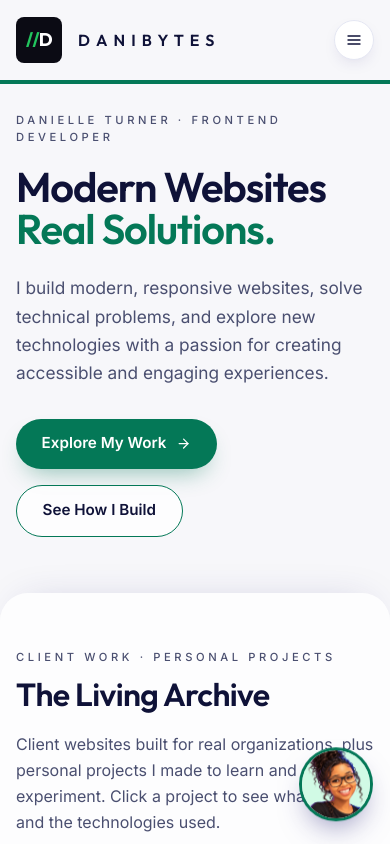
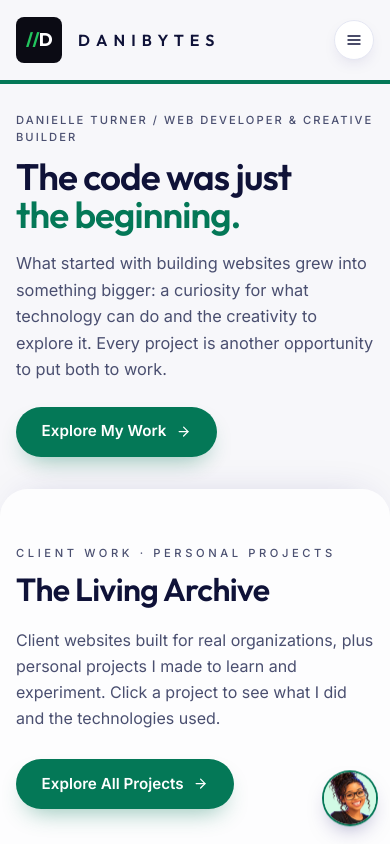
Before and after one commit to xDanielleT/my-portfolio, a React (Vite) app: page / in a window 390 px wide. Shown: the top 844 px of the page. Built offline with nearby package versions, Linux system fonts and the light colour scheme.

Commit message:
New hero intro, mobile chat and notes fixes, remove em dashes

```diff
--- a/src/components/ChatAvatar.jsx
+++ b/src/components/ChatAvatar.jsx
@@ -95,6 +95,8 @@ export const ChatAvatar = () => {
 
   // Wave hello once, a few seconds after the page loads
   useEffect(() => {
+        // Only on larger screens: on phones the bubble covers too much of the page
+    if (!window.matchMedia("(min-width: 768px)").matches) return;
     const t = setTimeout(() => setShowHint(true), 8000);
     return () => clearTimeout(t);
   }, []);
--- a/src/components/sections/Home.jsx
+++ b/src/components/sections/Home.jsx
@@ -179,30 +179,26 @@ const HeroVisual = () => {
 
 export const Home = () => {
   return (
-    <section id="home" className="pt-28 pb-14 lg:pt-32 lg:pb-16 overflow-hidden">
+    <section id="home" className="pt-28 pb-8 sm:pb-14 lg:pt-32 lg:pb-16 overflow-hidden">
       <div className="container-x grid grid-cols-1 lg:grid-cols-[1fr_1.05fr] gap-10 items-center">
         <div>
-          <p className="eyebrow mb-5">Danielle Turner · Frontend Developer</p>
-          {/* <p className="eyebrow mb-5">Web Developer · Creative · Problem-Solver</p> */}
+          <p className="eyebrow mb-3 sm:mb-5 tracking-[0.18em] sm:tracking-[0.32em]">Danielle Turner / Web Developer &amp; Creative Builder</p>
 
-          <h1 className="font-semibold tracking-tight text-[var(--navy)] leading-[1.02] text-[clamp(2.6rem,6vw,4.1rem)]">
-            Modern Websites
+          <h1 className="font-semibold tracking-tight text-[var(--navy)] leading-[1.04] text-[clamp(2.3rem,6vw,4.1rem)]">
+            The code was just
             <br />
-            <span className="gradient-text">Real Solutions.</span>
+            <span className="gradient-text">the beginning.</span>
           </h1>
 
-          <p className="mt-6 max-w-[480px] text-[1.08rem] leading-relaxed text-[var(--muted)]">
-            I build modern, responsive websites, solve technical problems, and
-            explore new technologies with a passion for creating accessible and
-            engaging experiences.
+          <p className="mt-4 sm:mt-6 max-w-[480px] text-[1.02rem] sm:text-[1.08rem] leading-relaxed text-[var(--muted)]">
+            What started with building websites grew into something bigger: a
+            curiosity for what technology can do and the creativity to explore
+            it. Every project is another opportunity to put both to work.
           </p>
 
-          <div className="flex flex-wrap gap-4 mt-8">
+          <div className="mt-6 sm:mt-8">
             <a href="#projects" className="btn btn-primary">
               Explore My Work <FiArrowRight />
-            </a>
-            <a href="#playground" className="btn btn-outline">
-              See How I Build
             </a>
           </div>
         </div>
--- a/src/components/sections/Playground.jsx
+++ b/src/components/sections/Playground.jsx
@@ -49,7 +49,12 @@ export const Playground = () => {
     // Mouse can grab anywhere on a note; touch only from the move handle so
     // the page still scrolls normally on phones.
     const fromHandle = e.target.closest(".pg-handle");
-    if (e.pointerType !== "mouse" && !fromHandle) return;
+    if (e.pointerType !== "mouse" && !fromHandle) {
+      // A tap on a note brings it to the front, so a covered note's handle
+      // is always one tap away
+      setStack((prev) => [...prev.filter((n) => n !== i), i]);
+      return;
+    }
     if (!fromHandle && e.target.closest("a, button, summary, input")) return;
 
     e.preventDefault();
@@ -70,7 +75,12 @@ export const Playground = () => {
     document.body.style.userSelect = "none";
     setDragging(i);
     setStack((prev) => [...prev.filter((n) => n !== i), i]);
-    e.currentTarget.setPointerCapture?.(e.pointerId);
+    // Keep receiving moves even if the finger slides off the note
+    try {
+      e.currentTarget.setPointerCapture?.(e.pointerId);
+    } catch {
+      // Some browsers refuse capture; dragging still works without it
+    }
   };
 
   const onMove = (e) => {
@@ -90,10 +100,13 @@ export const Playground = () => {
   };
 
   const shuffle = () => {
+    // On phones the notes sit in one column, so only re-tilt them in place
+    // instead of sliding them on top of each other
+    const phone = window.matchMedia("(max-width: 639px)").matches;
     setOffsets(tilts.map(() => ({
-      x: Math.round((Math.random() - 0.5) * 60),
-      y: Math.round((Math.random() - 0.5) * 40),
-      r: Math.round((Math.random() - 0.5) * 8),
+      x: phone ? 0 : Math.round((Math.random() - 0.5) * 60),
+      y: phone ? 0 : Math.round((Math.random() - 0.5) * 40),
+      r: Math.round((Math.random() - 0.5) * (phone ? 6 : 8)),
     })));
   };
 
--- a/src/data/content.js
+++ b/src/data/content.js
@@ -28,7 +28,7 @@ export const projects = [
     type: "Community · Education",
     category: "Client Websites",
     desc: "Collaborated on a professional services page for WeCode KC, and now serve as the primary maintainer of their web presence, including their secondary site, Kids Tech Day. I turn leadership requests into live site updates. I track coding requests on a Kanban board and perform site audits to keep sites up to date.",
-    tags: ["React", "Tailwind CSS", "HTML"],
+    tags: ["Next.js", "React", "Tailwind CSS", "JavaScript", "GitHub"],
     demo: "https://www.wecodekc.org/services",
     accent: ["#4f46e5", "#06b6d4"],
   },
@@ -38,7 +38,7 @@ export const projects = [
     image: "images/projects/st.png",
     type: "Business Website",
     category: "Client Websites",
-    desc: "Designed and built a clean, responsive business website for a trucking company using Squarespace handling layout, branding, and content so the client has a polished presence that's easy to maintain.",
+    desc: "Redesigned an existing Squarespace website using native design tools and custom code. Transformed a limited, nonresponsive layout into a modern, mobile-friendly experience that better reflects the company's vision and improves overall usability.",
     tags: ["Squarespace", "Web Design", "Responsive Design"],
     demo: "https://www.simplytruckingco.com/",
     accent: ["#f97316", "#7c3aed"],
@@ -49,7 +49,7 @@ export const projects = [
     image: "images/projects/pphotos.png",
     type: "Photography Website",
     category: "Client Websites",
-    desc: "Designed and built a responsive photography website in Showit creating custom layouts, a streamlined booking experience, FAQs, and an integrated WordPress resources blog to showcase the photographer’s work and make it easy for clients to connect.",
+    desc: "Designed and built a photography website from scratch using Showit, creating custom desktop and mobile layouts. Led the visual design while incorporating client feedback and gallery preferences. Implemented booking functionality, FAQs, and an integrated WordPress resources blog to showcase the photographer's work and help visitors connect.",
     tags: ["Showit", "WordPress", "Web Design", "Responsive Design"],
     demo: "https://poweranglephotos.com/",
     accent: ["#0ea5e9", "#a855f7"],
@@ -60,7 +60,7 @@ export const projects = [
     image: "images/projects/ab.png",
     type: "Shopify Redesign",
     category: "Client Websites",
-    desc: "Redesigned and restructured an existing Shopify site for a basketball organization rebuilding navigation, creating and customizing page templates and sections, improving responsive layouts, and combining Shopify’s theme editor with Liquid, CSS, and JavaScript customization.",
+    desc: "Restructured key sections of an existing Shopify website using Liquid, HTML, CSS, JavaScript, and native Shopify features. Implemented client-provided mockups across the Home, About Us, Values, Prospectus Program, Athletes, and Partners pages. Updated navigation, multimedia content, and footer styling while refining responsive layouts within the assigned project scope.",
     tags: ["Shopify", "Liquid", "JavaScript", "HTML", "CSS"],
     demo: "https://www.airtimebasketball.com/",
     accent: ["#ef4444", "#6366f1"],
@@ -72,7 +72,7 @@ export const projects = [
     type: "Nonprofit Website",
     category: "Client Websites",
     desc: "Collaborated to design and build a full nonprofit website using WordPress and Bricks Builder responsive, accessible, and easy for the client to manage.",
-    tags: ["WordPress", "Bricks Builder", "CSS", "JavaScript"],
+    tags: ["WordPress", "Bricks Builder", "CSS", "JavaScript", "Wireframing"],
     demo: " https://wecodekc-showcase.vercel.app/site/index.html ",
     accent: ["#10b981", "#3b82f6"],
   },
--- a/src/index.css
+++ b/src/index.css
@@ -1261,3 +1261,12 @@ h3,
 @media (max-width: 420px) {
   .project-grid { grid-template-columns: repeat(2, 1fr); gap: 0.75rem; }
 }
+/* Phones: a smaller chat bubble tucked closer to the corner, so it covers less of the page */
+@media (max-width: 767px) {
+  .chat-root {
+    right: calc(14px + env(safe-area-inset-right, 0px));
+    bottom: calc(14px + env(safe-area-inset-bottom, 0px));
+  }
+  .chat-launcher { width: 52px; height: 52px; box-shadow: 0 0 0 2px var(--primary), 0 10px 22px -8px rgba(39, 34, 120, 0.5); }
+  .chat-status { width: 11px; height: 11px; right: 1px; bottom: 1px; }
+}
```
Lines whose indentation alone changed are shown as unchanged.
